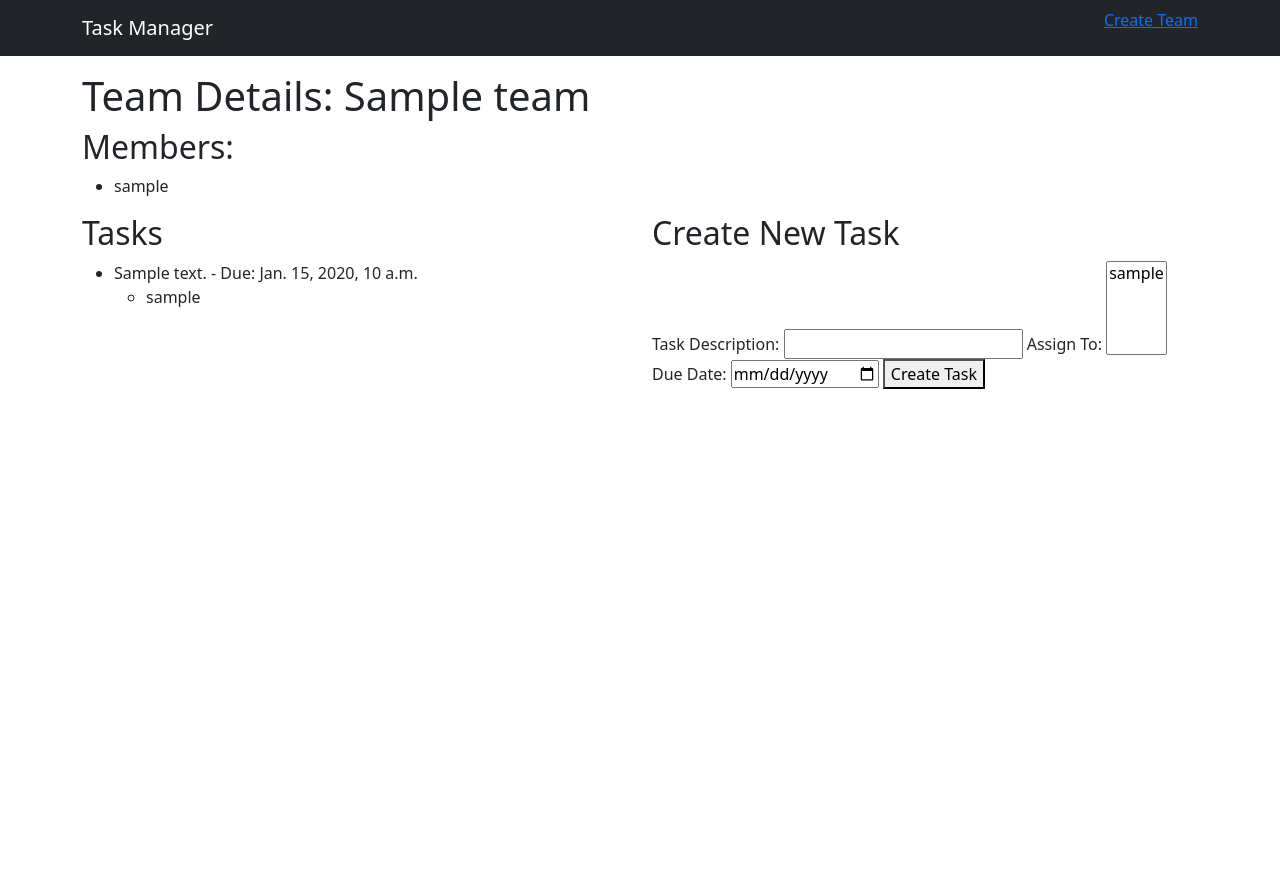
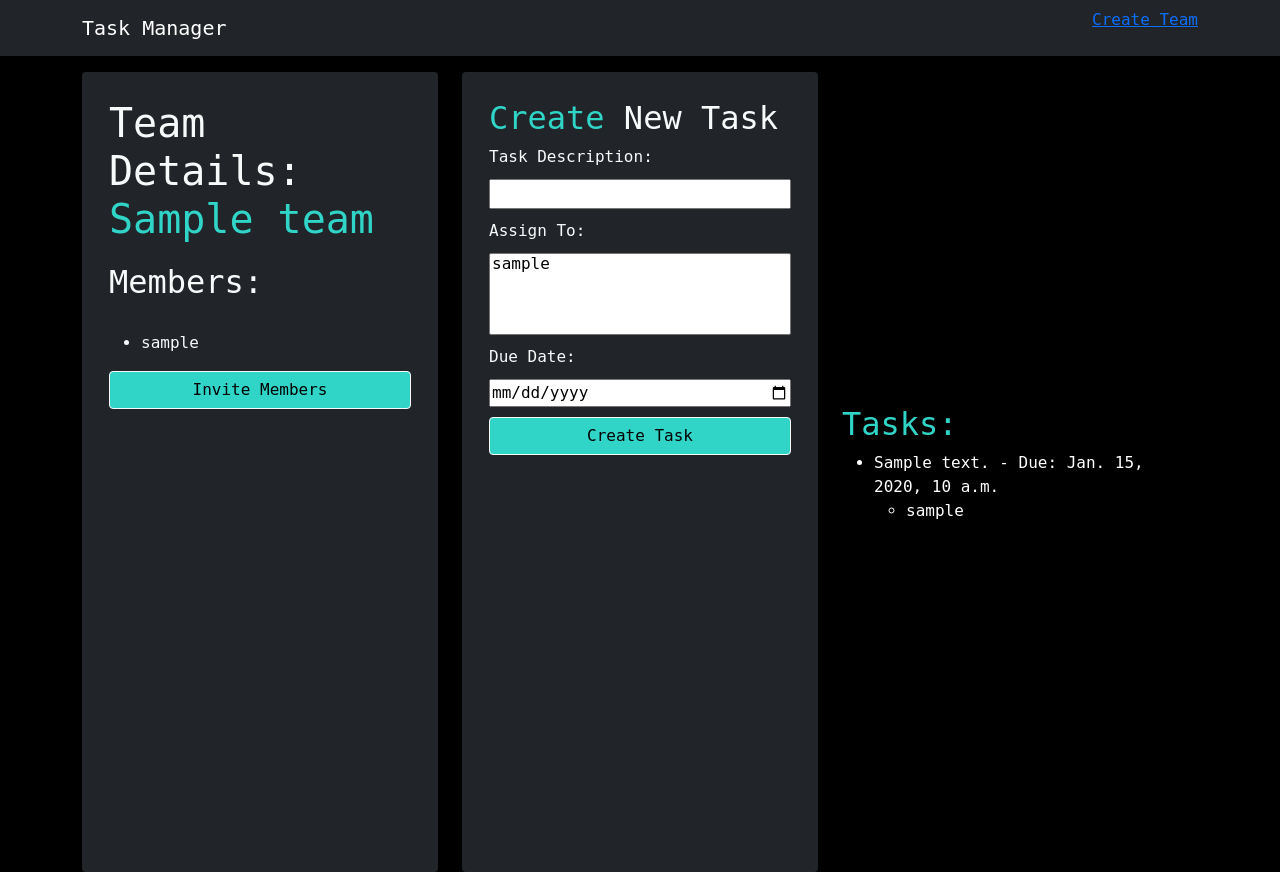
Before and after one commit to yharoon/Pelican-SEG-Small-Group, a Django app: template Pelican/tasks/templates/team_detail.html in a window 1280 px wide. Before the commit the page ends 389 px from the top, so only its background shows below. Run offline with Django 4.2, Linux system fonts and the light colour scheme; the template is opened without the code that fills it: most values are stand-ins (such as "Sample title", 1, 10 or a date in 2020); some libraries are stand-ins or nearby versions.

Commit message:
Update team_detail.html with cards

```diff
--- a/Pelican/tasks/templates/team_detail.html
+++ b/Pelican/tasks/templates/team_detail.html
@@ -1,19 +1,56 @@
 {% include 'base_content.html' %}
 
 {% block content %}
+<style>
+  /* Custom CSS for the dashboard */
+  body {
+    background-color: black; /* Set the background color of the entire page to black */
+    color: white; /* Set text color to white for better readability */
+    font-family: 'Roboto Mono', monospace; /* Set font family */
+  }
+
+  /* Define pastel colors for the cards */
+  .card-pastel-blue {
+    background-color: #30D5C8; /* Pastel blue */
+  }
+  /* Add more classes for different pastel colors if needed */
+
+  /* Adjust alignment for form elements */
+  form {
+    display: flex;
+    flex-direction: column;
+  }
+
+  label,
+  input,
+  select,
+  button {
+    margin-bottom: 10px;
+  }
+
+  /* Align text to the top */
+  .align-top {
+    align-items: flex-start !important;
+  }
+</style>
 <div class="container">
-  <div class="row">
-    <div class="col-12">
-      <h1>Team Details: {{ team.name }}</h1>
-      <h2>Members:</h2>
+  <div class="row justify-content-center align-items-center">
+    <div class="col-md-4 col-lg-4 order-lg-1">
+      <div class="card h-100 rounded-9 bg-dark text-light" style="border: none; padding: 27px;">
+        <h1 style="margin-bottom: 20px;"> Team Details: <span style="color: #30D5C8;">{{ team.name }}</span> </h1>
+        <h2 style="margin-bottom: 30px;">Members:</h2>
         <ul>
           {% for member in team.members.all %}
             <li>{{ member.username }}</li>
           {% endfor %}
         </ul>
+        <a href="{% url 'send_invitations' team.id %}" class="btn btn-light btn-block" style="background-color: #30D5C8;">Invite Members</a>
+        <!-- Add the invite button -->
       </div>
-    <div class="col-6">
-      <h2>Tasks</h2>
+    </div>
+    <div class="col-md-4 col-lg-4 order-lg-3">
+      <h2 class="align-top" style="color: #30D5C8;">Tasks:</h2>
+      {% if team_tasks %}
         <ul>
           {% for task in team_tasks %}
             <li>
@@ -26,9 +63,13 @@
             </li>
           {% endfor %}
         </ul>
+      {% else %}
+        <p>You currently have no tasks assigned.</p>
+      {% endif %}
     </div>
-    <div class="col-6">
-      <h2>Create New Task</h2>
+    <div class="col-md-4 col-lg-4 order-lg-2">
+      <div class="card h-100 rounded-9 bg-dark text-light" style="border: none; padding: 27px;">
+        <h2> <span style="color: #30D5C8;">Create</span> New Task </h2>
         <form method="post" action="{% url 'team_detail' team.id %}">
           {% csrf_token %}
           <label for="task_description">Task Description:</label>
@@ -41,9 +82,10 @@
           </select>
           <label for="due_date">Due Date:</label>
           <input type="date" name="due_date" id="due_date">
-        <button type="submit">Create Task</button>
+          <button type="submit" class="btn btn-light btn-block" style="background-color: #30D5C8;">Create Task</button>
         </form>
       </div>
     </div>
   </div>
+</div>
 {% endblock %}
```
Lines whose indentation alone changed are shown as unchanged.
